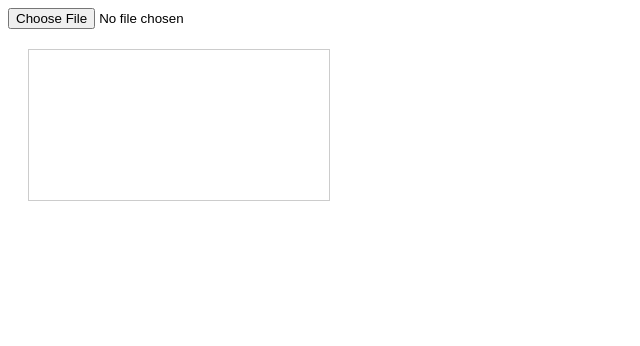
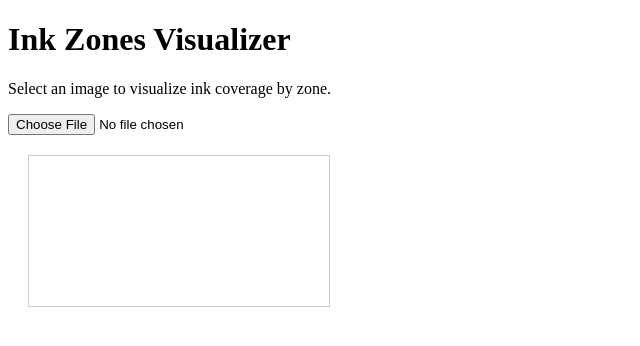
Before and after one commit to arunkumar461/arunkkumar461.github.io, a plain HTML site: page index.html in a window 1280 px wide. Shown: the whole page, without its empty margins (0-640 px from the left). Drawn offline with Linux system fonts and the light colour scheme.

Commit message:
add title

```diff
--- a/index.html
+++ b/index.html
@@ -12,6 +12,8 @@
     </style>
 </head>
 <body>
+    <h1>Ink Zones Visualizer</h1>
+    <p>Select an image to visualize ink coverage by zone.</p>
     <input type="file" id="imageInput" accept="image/jpeg">
     <div class="container">
         <canvas id="displayCanvas"></canvas>
```
